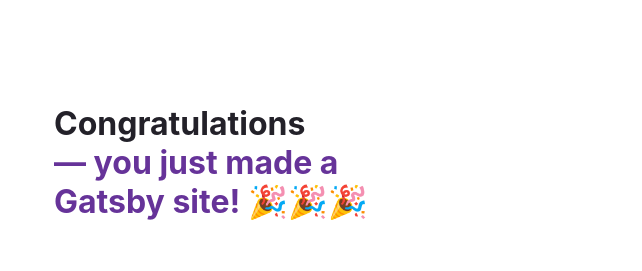
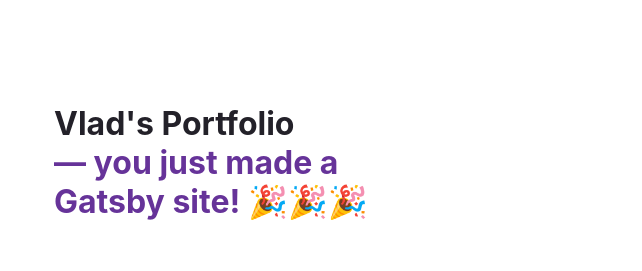
Before and after one commit to vladimirmak02/my-portfolio, a Gatsby site: page / in a window 1280 px wide. Shown: the top 271 px of the page, without its empty margins (50-692 px from the left). Built offline with nearby package versions, Linux system fonts and the light colour scheme; Gatsby itself is replaced by a stand-in of ours.

Commit message:
Change front page text

```diff
--- a/src/pages/index.js
+++ b/src/pages/index.js
@@ -131,7 +131,7 @@
     <main style={pageStyles}>
       <title>Vlad's Portfolio</title>
       <h1 style={headingStyles}>
-        Congratulations
+        Vlad's Portfolio
         <br />
         <span style={headingAccentStyles}>— you just made a Gatsby site! </span>
         <span role="img" aria-label="Party popper emojis">
```
